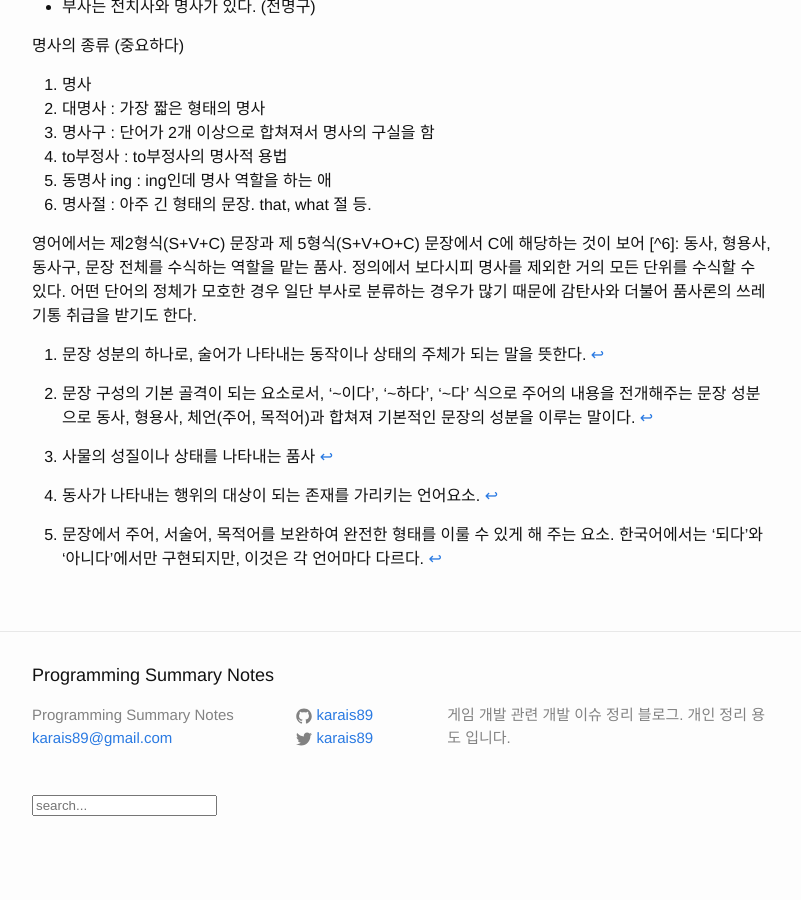
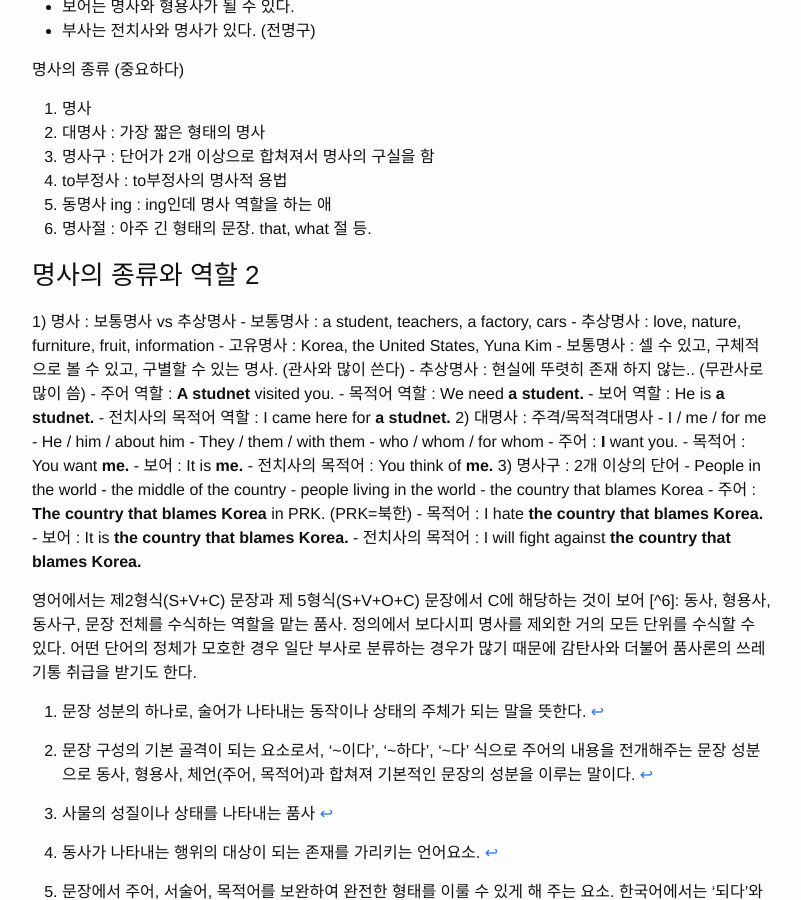
Before and after one commit to karais89/karais89.github.io_back, a Jekyll site: the page built from _posts/2018-12-14-hanmadiro-part-0.markdown, in a window 1280 px wide and 900 px high, scrolled down 6384 px. Shown: the whole window, without its empty margins (238-1039 px from the left). Built offline with Jekyll 4.4.1, drawn with Linux system fonts in a browser that asks for light colours; comment, search, counter and statistics services are not loaded; before the commit the page ends 7261 px from its top, so only the background shows below that.

Commit message:
add 명사의 종류와 역할 2

```diff
--- a/_posts/2018-12-14-hanmadiro-part-0.markdown
+++ b/_posts/2018-12-14-hanmadiro-part-0.markdown
@@ -261,6 +261,37 @@ woman beautiful이 틀린표현이라면 mission impossible도 틀린 표현 일
 5. 동명사 ing : ing인데 명사 역할을 하는 애
 6. 명사절 : 아주 긴 형태의 문장. that, what 절 등.
 
+### 명사의 종류와 역할 2
+
+1) 명사 : 보통명사 vs 추상명사
+    - 보통명사 : a student, teachers, a factory, cars
+    - 추상명사 : love, nature, furniture, fruit, information
+    - 고유명사 : Korea, the United States, Yuna Kim
+    - 보통명사 : 셀 수 있고, 구체적으로 볼 수 있고, 구별할 수 있는 명사. (관사와 많이 쓴다)
+    - 추상명사 : 현실에 뚜렷히 존재 하지 않는.. (무관사로 많이 씀)
+    - 주어 역할 : **A studnet** visited you.
+    - 목적어 역할 : We need **a student.**
+    - 보어 역할 : He is **a studnet.**
+    - 전치사의 목적어 역할 : I came here for **a studnet.**
+2) 대명사 : 주격/목적격대명사
+    - I / me / for me
+    - He / him / about him
+    - They / them / with them
+    - who / whom / for whom
+    - 주어 : **I** want you.
+    - 목적어 : You want **me.**
+    - 보어 : It is **me.**
+    - 전치사의 목적어 : You think of **me.**
+3) 명사구 : 2개 이상의 단어
+    - People in the world
+    - the middle of the country
+    - people living in the world
+    - the country that blames Korea
+    - 주어 : **The country that blames Korea** in PRK. (PRK=북한)
+    - 목적어 : I hate **the country that blames Korea.**
+    - 보어 : It is **the country that blames Korea.**
+    - 전치사의 목적어 : I will fight against **the country that blames Korea.**
+
 [^1]: 문장 성분의 하나로, 술어가 나타내는 동작이나 상태의 주체가 되는 말을 뜻한다.
 [^2]: 문장 구성의 기본 골격이 되는 요소로서, '~이다', '~하다', '~다' 식으로 주어의 내용을 전개해주는 문장 성분으로 동사, 형용사, 체언(주어, 목적어)과 합쳐져 기본적인 문장의 성분을 이루는 말이다.
 [^3]: 사물의 성질이나 상태를 나타내는 품사
```
